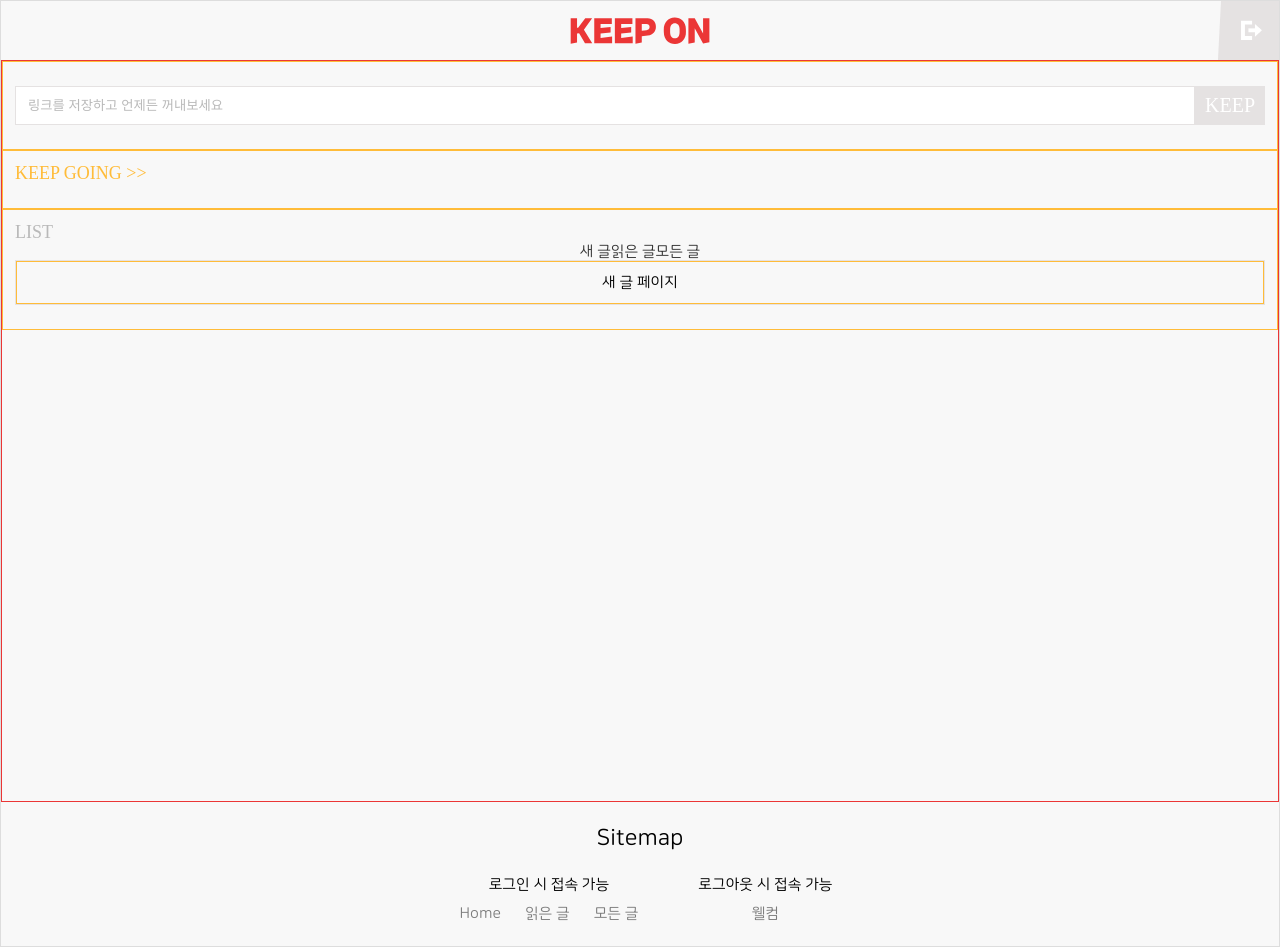
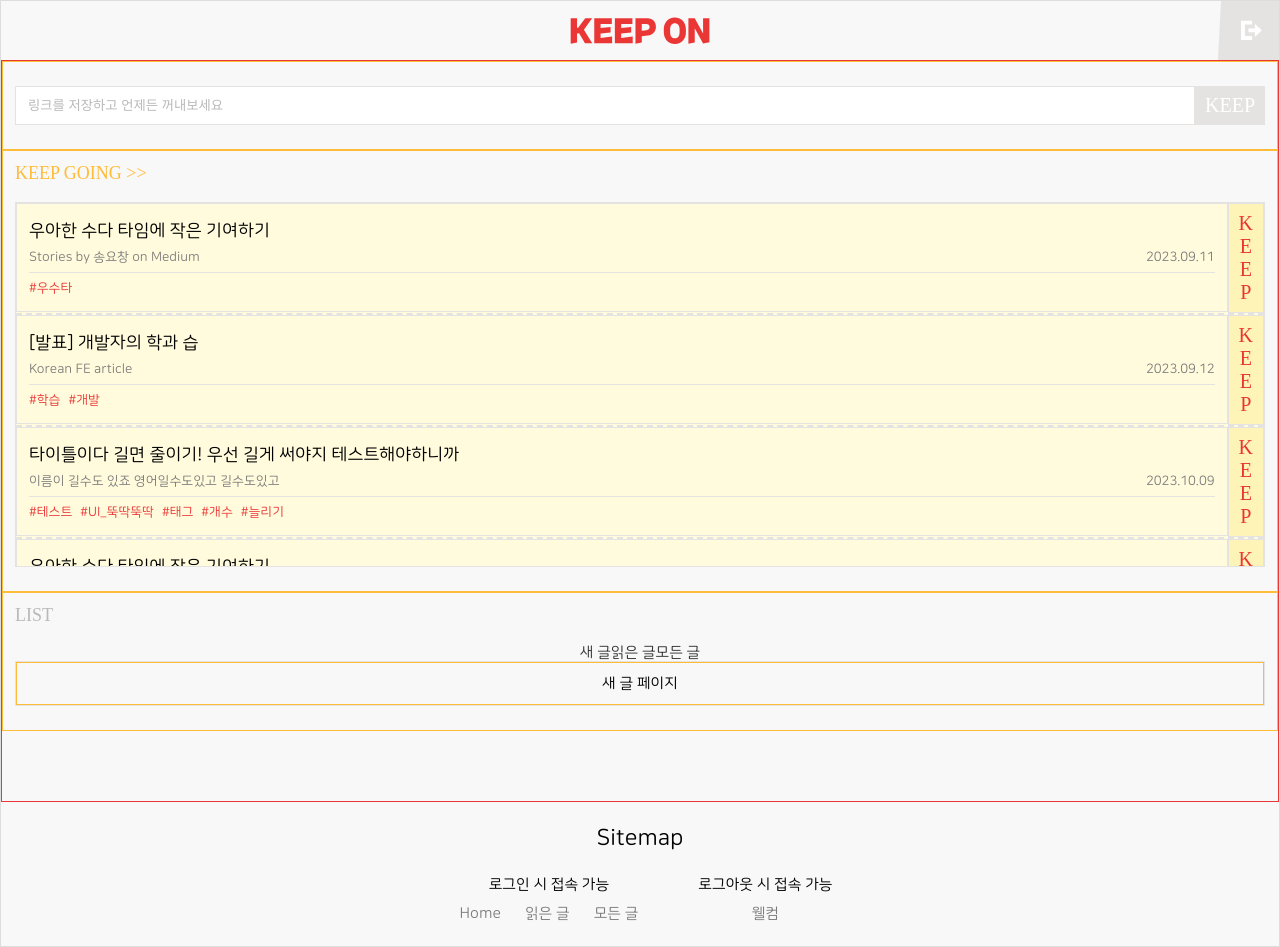
Before and after one commit to SeoJoonsoo/link_moa-react-, a React (Vite) app: page / in a window 1280 px wide. Built offline with nearby package versions, Linux system fonts and the light colour scheme; a web font is replaced by a local one.

Commit message:
Design: HomeLayout의 KEEP GOING 섹션 퍼블리싱. LinkTicket 컴포넌트 추가. theme 컬러 추가

```diff
--- /dev/null
+++ b/src/components/LinkTicket/index.tsx
@@ -0,0 +1,70 @@
+import { useEffect, useState } from 'react';
+import { LinkInfo } from '@/types';
+import * as S from './style';
+
+type Props = {
+  value: LinkInfo;
+};
+
+type StatusStep = 'keep' | 'keep-going' | 'read';
+
+export default function LinkTicket({ value }: Props) {
+  const { title, url, writer, writeDate, tags, updatedAt, status } = value;
+  const [statusStep, setStatusStep] = useState<StatusStep>('keep');
+  const openEditModal = () => {
+    // TODO : 해당 링크에 대한 수정 모달 띄우도록 구현
+  };
+  useEffect(() => {
+    if (updatedAt) {
+      status ? setStatusStep('read') : setStatusStep('keep-going');
+    }
+  }, []);
+  return (
+    <S.Article className={statusStep}>
+      <div className="wrapper">
+        <S.LinkInfo to={url} target="_blank">
+          <h3 className="title">{title}</h3>
+          <ul className="writeed-info">
+            <li className="writer">{writer}</li>
+            <li className="writed-date">{writeDate}</li>
+          </ul>
+        </S.LinkInfo>
+        <S.Tags
+          className="tags"
+          onClick={() => {
+            openEditModal();
+          }}
+        >
+          {tags.map((tag) => {
+            return <li>#{tag}</li>;
+          })}
+        </S.Tags>
+      </div>
+      {statusStep === 'keep' && <KeepStatus />}
+      {statusStep === 'keep-going' && <KeepGoingStatus />}
+      {statusStep === 'read' && <ReadStatus />}
+    </S.Article>
+  );
+}
+
+function KeepStatus() {
+  return (
+    <S.StatusInfo className="status-info keep">
+      K<br />E<br />E<br />P
+    </S.StatusInfo>
+  );
+}
+function KeepGoingStatus() {
+  return (
+    <S.StatusInfo className="status-info keep-going">
+      K<br />E<br />E<br />P
+    </S.StatusInfo>
+  );
+}
+function ReadStatus() {
+  return (
+    <S.StatusInfo className="status-info read">
+      R<br />E<br />A<br />D
+    </S.StatusInfo>
+  );
+}
--- /dev/null
+++ b/src/components/LinkTicket/style.ts
@@ -0,0 +1,93 @@
+import { Link } from 'react-router-dom';
+import { css, styled } from 'styled-components';
+
+export const Article = styled.article`
+  display: flex;
+  align-items: center;
+  justify-content: center;
+  align-content: stretch;
+  background-color: ${({ theme }) => theme.white};
+  & + & {
+    border-top: dashed 2px ${({ theme }) => theme.basicGray};
+  }
+  .wrapper {
+    width: calc(100% - 36px);
+    padding: 16px 12px;
+    flex-grow: 1;
+    flex-shrink: 1;
+  }
+  ${(props) =>
+    props.className === 'keep-going' &&
+    css`
+      background-color: ${({ theme }) => theme.point2Bg};
+    `}
+  ${(props) =>
+    props.className === 'read' &&
+    css`
+      background-color: ${({ theme }) => theme.basicBg};
+    `}
+`;
+
+export const LinkInfo = styled(Link)`
+  .title {
+    line-height: 125%;
+    text-align: left;
+    color: ${({ theme }) => theme.black};
+  }
+  .writeed-info {
+    display: flex;
+    min-width: 0;
+    gap: 20px;
+    justify-content: space-between;
+    padding: 8px 0;
+    border-bottom: solid 1px ${({ theme }) => theme.basicGray};
+    & > li {
+      font-size: 0.87rem;
+      color: ${({ theme }) => theme.textInfo};
+      &.writer {
+        text-align: left;
+        flex: 1 1 auto;
+        text-overflow: ellipsis;
+        overflow: hidden;
+        white-space: nowrap;
+      }
+      &.writed-date {
+        flex: 0 0 69px;
+        text-align: right;
+      }
+    }
+  }
+`;
+
+export const Tags = styled.ul`
+  display: flex;
+  flex-wrap: wrap;
+  gap: 4px 8px;
+  padding-top: 8px;
+  li {
+    font-size: 13px;
+    color: ${({ theme }) => theme.point};
+  }
+`;
+
+export const StatusInfo = styled.div`
+  flex-grow: 0;
+  flex-shrink: 0;
+  align-self: stretch;
+  display: flex;
+  align-items: center;
+  padding: 8px 10px;
+  font-size: 20px;
+  background-color: ${({ theme }) => theme.point};
+  color: ${({ theme }) => theme.white};
+  font-family: ${({ theme }) => theme.pointFont};
+  white-space: pre-wrap;
+  &.keep-going {
+    background-color: ${({ theme }) => theme.linkKeepGoingBg};
+    color: ${({ theme }) => theme.point};
+  }
+  &.read {
+    background-color: ${({ theme }) => theme.linkReadBg};
+    color: ${({ theme }) => theme.textLinkRead};
+  }
+`;
--- a/src/layouts/GloberStyle.ts
+++ b/src/layouts/GloberStyle.ts
@@ -6,6 +6,11 @@ export const GlobalStyle = createGlobalStyle`
   :root {
     font-size: 15px;
     background-color: ${({ theme }) => theme.basicBg};
+    scrollbar-width: none;
+    -ms-overflow-style: none;
+    &::-webkit-scrollbar {
+      display: none;
+    }
   }
   body {
     font-family: ${({ theme }) => theme.fontR};
@@ -23,6 +28,7 @@ export const GlobalStyle = createGlobalStyle`
   footer,
   main,
   section,
+  article,
   div,
   input {
     box-sizing: border-box;
--- /dev/null
+++ b/src/layouts/HomeLayout/KeepGoingSection.tsx
@@ -0,0 +1,19 @@
+import LinkTicket from '@/components/LinkTicket';
+import { LinkInfo } from '@/types';
+import * as S from './style';
+
+type Props = {
+  links: LinkInfo[];
+};
+export default function KeepGoingSection({ links }: Props) {
+  return (
+    <S.KeepGoing id="keep-going-section">
+      <h2 className="title">KEEP GOING &#62;&#62;</h2>
+      <div className="link-ticket-wrapper">
+        {links.map((link) => {
+          return <LinkTicket value={link} />;
+        })}
+      </div>
+    </S.KeepGoing>
+  );
+}
--- /dev/null
+++ b/src/layouts/HomeLayout/ListSection.tsx
@@ -0,0 +1,16 @@
+import { Link, Outlet } from 'react-router-dom';
+import * as S from './style';
+
+export default function ListSection() {
+  return (
+    <S.Section id="list-section">
+      <h2 className="title">LIST</h2>
+      <Link to="/">새 글</Link>
+      <Link to="/read">읽은 글</Link>
+      <Link to="/all">모든 글</Link>
+      <div>
+        <Outlet />
+      </div>
+    </S.Section>
+  );
+}
--- a/src/layouts/HomeLayout/index.tsx
+++ b/src/layouts/HomeLayout/index.tsx
@@ -1,9 +1,103 @@
-import { Outlet } from 'react-router';
-import { Link } from 'react-router-dom';
 import * as S from './style';
 import TextForm from '@/components/Form/TextForm';
+import { useEffect, useState } from 'react';
+import { LinkInfo } from '@/types';
+import KeepGoingSection from './KeepGoingSection';
+import ListSection from './ListSection';
+
+const dummyForKeepGoing: LinkInfo[] = [
+  {
+    title: '우아한 수다 타임에 작은 기여하기',
+    url: 'https://www.naver.com/',
+    writer: 'Stories by 송요창 on Medium',
+    writeDate: '2023.09.11',
+    tags: ['우수타'],
+    createdAt: '0000.00.00',
+    updatedAt: '0000.00.00',
+    status: false,
+  },
+  {
+    title: '[발표] 개발자의 학과 습',
+    url: 'https://www.google.co.kr/',
+    writer: 'Korean FE article',
+    writeDate: '2023.09.12',
+    tags: ['학습', '개발'],
+    createdAt: '0000.00.00',
+    updatedAt: '0000.00.00',
+    status: false,
+  },
+  {
+    title: '타이틀이다 길면 줄이기! 우선 길게 써야지 테스트해야하니까',
+    url: 'https://ryusoo-h.github.io/myBoard/code-drawer/?post=post2',
+    writer: '이름이 길수도 있죠 영어일수도있고 길수도있고',
+    writeDate: '2023.10.09',
+    tags: ['테스트', 'UI_뚝딱뚝딱', '태그', '개수', '늘리기'],
+    createdAt: '0000.00.00',
+    updatedAt: '0000.00.00',
+    status: false,
+  },
+  {
+    title: '우아한 수다 타임에 작은 기여하기',
+    url: 'https://www.naver.com/',
+    writer: 'Stories by 송요창 on Medium',
+    writeDate: '2023.09.11',
+    tags: ['우수타'],
+    createdAt: '0000.00.00',
+    updatedAt: '0000.00.00',
+    status: false,
+  },
+  {
+    title: '타이틀이다 길면 줄이기! 우선 길게 써야지 테스트해야하니까',
+    url: 'https://ryusoo-h.github.io/myBoard/code-drawer/?post=post2',
+    writer: '이름이 길수도 있죠 영어일수도있고 길수도있고',
+    writeDate: '2023.10.09',
+    tags: ['테스트', 'UI_뚝딱뚝딱', '안녕_이제_졸린듯', '시리얼_냠냠', '태그', '개수', '늘리기', '22222'],
+    createdAt: '0000.00.00',
+    updatedAt: '0000.00.00',
+    status: false,
+  },
+];
+
+const dummy: LinkInfo[] = [
+  {
+    title: '우아한 수다 타임에 작은 기여하기',
+    url: 'https://www.naver.com/',
+    writer: 'Stories by 송요창 on Medium',
+    writeDate: '2023.09.11',
+    tags: ['우수타'],
+    createdAt: '0000.00.00',
+    updatedAt: null,
+    status: false,
+  },
+  {
+    title: '[발표] 개발자의 학과 습',
+    url: 'https://www.google.co.kr/',
+    writer: 'Korean FE article',
+    writeDate: '2023.09.12',
+    tags: ['학습', '개발'],
+    createdAt: '0000.00.00',
+    updatedAt: '0000.00.00',
+    status: false,
+  },
+  {
+    title: '타이틀이다 길면 줄이기! 우선 길게 써야지 테스트해야하니까',
+    url: 'https://ryusoo-h.github.io/myBoard/code-drawer/?post=post2',
+    writer: '이름이 길수도 있죠 영어일수도있고 길수도있고',
+    writeDate: '2023.10.09',
+    tags: ['테스트', 'UI_뚝딱뚝딱', '안녕_이제_졸린듯', '시리얼_냠냠', '태그', '개수', '늘리기', '22222'],
+    createdAt: '0000.00.00',
+    updatedAt: '0000.00.00',
+    status: true,
+  },
+];
 
 export default function HomeLayout() {
+  const [keepGoingLinks, setKeepGoingLinks] = useState<LinkInfo[]>([]);
+
+  useEffect(() => {
+    setKeepGoingLinks(dummyForKeepGoing); // TODO : 실제 데이터 받아와야함
+    // setKeepGoingLinks([]); // keepGoing 데이터 없을때
+  }, []);
   const onSubmit = () => {
     // TODO : 링크 저장 API 구현
   };
@@ -17,18 +111,10 @@ export default function HomeLayout() {
           onSubmit={onSubmit}
         />
       </S.KeepSection>
-      <S.Section id="keep-going-section">
-        <h2 className="title">KEEP GOING &#62;&#62;</h2>
-      </S.Section>
-      <S.Section id="list-section">
-        <h2 className="title">LIST</h2>
-        <Link to="/">새 글</Link>
-        <Link to="/read">읽은 글</Link>
-        <Link to="/all">모든 글</Link>
-        <div>
-          <Outlet />
-        </div>
-      </S.Section>
+      {/* KEEP GOING section : 읽는 중인 링크 목록이 있으면 출력 */}
+      {keepGoingLinks.length !== 0 && <KeepGoingSection links={keepGoingLinks} />}
+      {/* LIST section : 새 글/읽은 글/모든 글 중 출력 (페이지에 해당함)  */}
+      <ListSection />
     </>
   );
 }
--- a/src/layouts/HomeLayout/style.ts
+++ b/src/layouts/HomeLayout/style.ts
@@ -1,21 +1,48 @@
-import { styled } from 'styled-components';
+import { css, styled } from 'styled-components';
+
+const SectionCommon = css`
+  padding-top: 12px;
+  padding-bottom: 24px;
+  & > .title {
+    text-align: left;
+    font-size: 18px;
+    font-family: ${({ theme }) => theme.pointFont};
+    padding-bottom: 18px;
+  }
+`;
 
 export const KeepSection = styled.section`
   padding-top: 24px;
   padding-bottom: 24px;
 `;
 
-export const Section = styled.section`
-  padding-top: 12px;
-  padding-bottom: 24px;
+export const KeepGoing = styled.section`
+  ${SectionCommon}
   & > .title {
-    text-align: left;
-    font-size: 18px;
-    font-family: ${({ theme }) => theme.pointFont};
-  }
-  &#keep-going-section > .title {
     color: ${({ theme }) => theme.point2};
   }
+  .link-ticket-wrapper {
+    max-height: 365px;
+    overflow-y: auto;
+
+    &::-webkit-scrollbar {
+      width: 10px; /*스크롤바의 너비*/
+    }
+    &::-webkit-scrollbar-thumb {
+      /*스크롤바*/
+      background-color: ${({ theme }) => theme.basicGray};
+      border-radius: 5px;
+      border: solid 2px ${({ theme }) => theme.white};
+    }
+    &::-webkit-scrollbar-track {
+      /* 스크롤바 트랙*/
+      background-color: ${({ theme }) => theme.white};
+    }
+  }
+`;
+
+export const Section = styled.section`
+  ${SectionCommon}
   &#list-section > .title {
     color: ${({ theme }) => theme.textLight};
   }
--- a/src/layouts/theme.ts
+++ b/src/layouts/theme.ts
@@ -6,8 +6,11 @@ export const basicTheme: DefaultTheme = {
   pointFocus: '#FE4949',
   point2: '#FFBC39',
   point2Line: '#FFE071',
+  linkKeepGoingBg: '#fff4b8',
   point2Bg: '#FFFBDC',
   basicBg: '#F8F8F8',
+  linkReadBg: '#EEEEEE',
+  textLinkRead: '#D8D8D8',
   basicGray: '#E5E2E2',
   textLight: '#B9B9B9',
   textInfo: '#7C7C7C',
--- /dev/null
+++ b/src/types/index.ts
@@ -0,0 +1,10 @@
+export type LinkInfo = {
+  title: string;
+  url: string;
+  writer: string;
+  writeDate: string;
+  tags: string[];
+  createdAt: string;
+  updatedAt: string | null;
+  status: boolean;
+};
```
